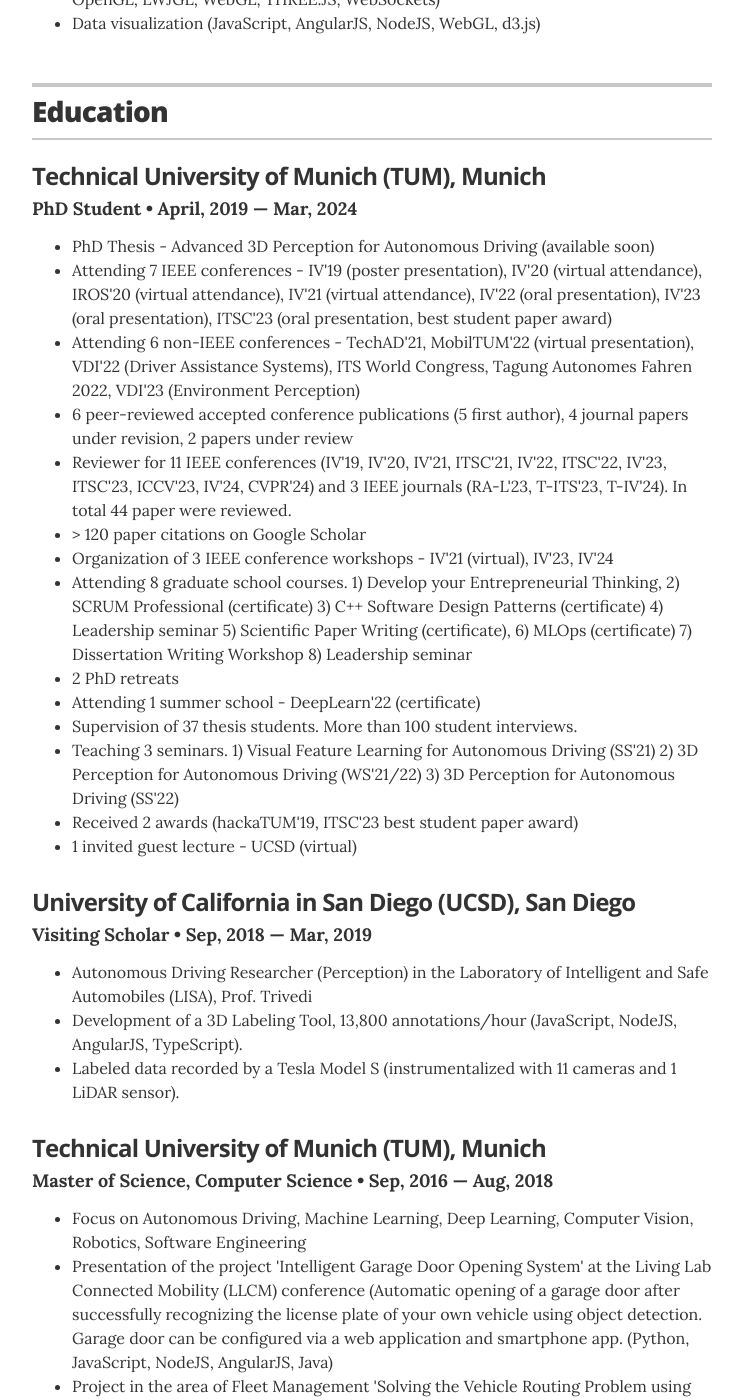
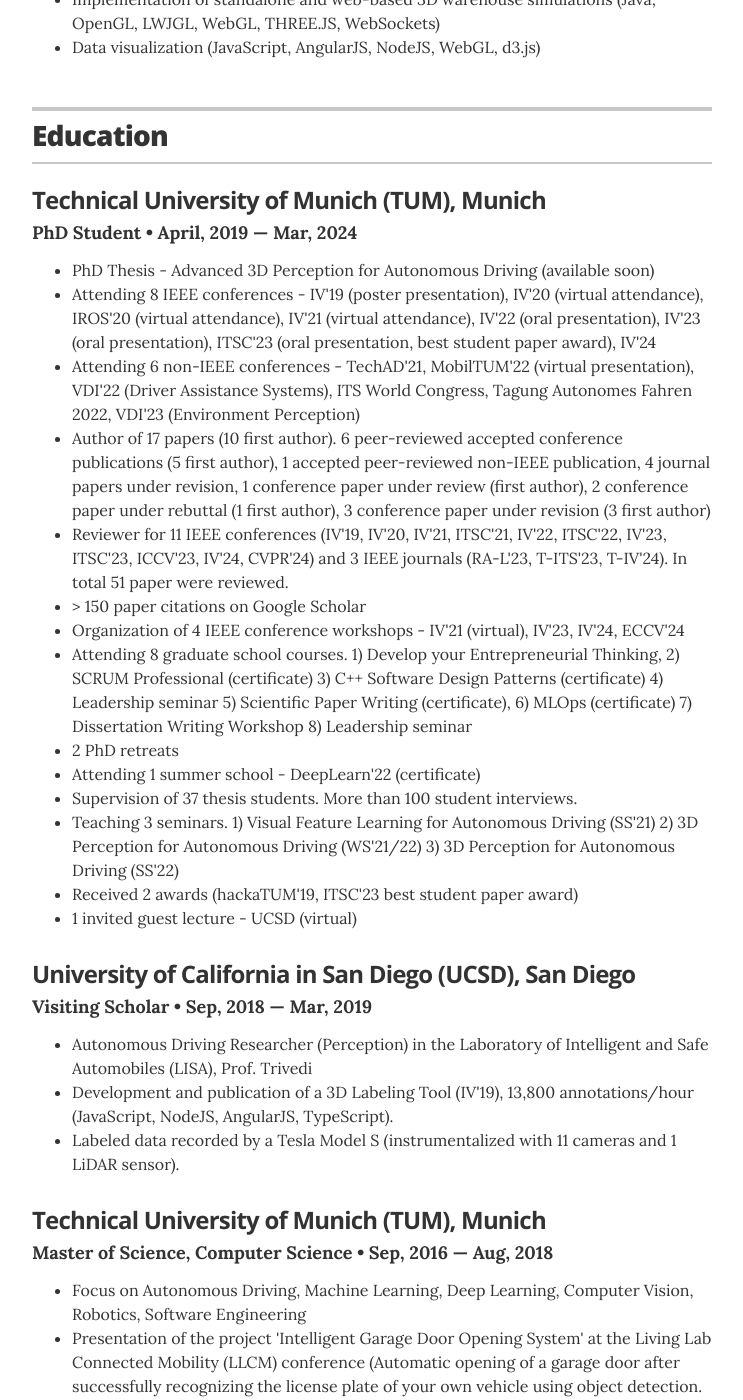
Before and after one commit to walzimmer/website, a Jekyll site: the page built from index.html, in a window 1280 px wide and 1400 px high, scrolled down 2559 px. Shown: the whole window, without its empty margins (268-1011 px from the left). Built offline with Jekyll 4.4.1, drawn with Linux system fonts in a browser that asks for light colours; some of the changed text lies outside the part shown.

```diff
--- a/_data/education.yml
+++ b/_data/education.yml
@@ -7,12 +7,12 @@
 #    - award: Summa Cumme Laude graduate
   summary: <ul class="resume-item-list">
     <li>PhD Thesis - Advanced 3D Perception for Autonomous Driving (available soon)</li>
-    <li>Attending 7 IEEE conferences - IV'19 (poster presentation), IV'20 (virtual attendance), IROS'20 (virtual attendance), IV'21 (virtual attendance), IV'22 (oral presentation), IV'23 (oral presentation), ITSC'23 (oral presentation, best student paper award)</li>
+    <li>Attending 8 IEEE conferences - IV'19 (poster presentation), IV'20 (virtual attendance), IROS'20 (virtual attendance), IV'21 (virtual attendance), IV'22 (oral presentation), IV'23 (oral presentation), ITSC'23 (oral presentation, best student paper award), IV'24</li>
     <li>Attending 6 non-IEEE conferences - TechAD'21, MobilTUM'22 (virtual presentation), VDI'22 (Driver Assistance Systems), ITS World Congress, Tagung Autonomes Fahren 2022, VDI'23 (Environment Perception)</li>
-    <li>6 peer-reviewed accepted conference publications (5 first author), 4 journal papers under revision, 2 papers under review</li>
-    <li>Reviewer for 11 IEEE conferences (IV'19, IV'20, IV'21, ITSC'21, IV'22, ITSC'22, IV'23, ITSC'23, ICCV'23, IV'24, CVPR'24) and 3 IEEE journals (RA-L'23, T-ITS'23, T-IV'24). In total 44 paper were reviewed.</li>
-    <li>> 120 paper citations on Google Scholar</li>
-    <li>Organization of 3 IEEE conference workshops - IV'21 (virtual), IV'23, IV'24</li>
+    <li>Author of 17 papers (10 first author). 6 peer-reviewed accepted conference publications (5 first author), 1 accepted peer-reviewed non-IEEE publication, 4 journal papers under revision, 1 conference paper under review (first author), 2 conference paper under rebuttal (1 first author), 3 conference paper under revision (3 first author)</li>
+    <li>Reviewer for 11 IEEE conferences (IV'19, IV'20, IV'21, ITSC'21, IV'22, ITSC'22, IV'23, ITSC'23, ICCV'23, IV'24, CVPR'24) and 3 IEEE journals (RA-L'23, T-ITS'23, T-IV'24). In total 51 paper were reviewed.</li>
+    <li>> 150 paper citations on Google Scholar</li>
+    <li>Organization of 4 IEEE conference workshops - IV'21 (virtual), IV'23, IV'24, ECCV'24</li>
     <li>Attending 8 graduate school courses. 1) Develop your Entrepreneurial Thinking, 2) SCRUM Professional (certificate) 3) C++ Software Design Patterns (certificate) 4) Leadership seminar 5) Scientific Paper Writing (certificate), 6) MLOps (certificate) 7) Dissertation Writing Workshop 8) Leadership seminar</li>
     <li>2 PhD retreats</li>
     <li>Attending 1 summer school - DeepLearn'22 (certificate)</li>
@@ -29,7 +29,7 @@
 #    - award: Summa Cumme Laude graduate
   summary: <ul class="resume-item-list">
     <li>Autonomous Driving Researcher (Perception) in the Laboratory of Intelligent and Safe Automobiles (LISA), Prof. Trivedi</li>
-    <li>Development of a 3D Labeling Tool, 13,800 annotations/hour (JavaScript, NodeJS, AngularJS, TypeScript).</li>
+    <li>Development and publication of a 3D Labeling Tool (IV'19), 13,800 annotations/hour (JavaScript, NodeJS, AngularJS, TypeScript).</li>
     <li>Labeled data recorded by a Tesla Model S (instrumentalized with 11 cameras and 1 LiDAR sensor).</li>
     </ul>
 
--- a/_data/experience.yml
+++ b/_data/experience.yml
@@ -10,7 +10,7 @@
     <li>Attending 4 trade fairs. 1) IAA'21 2) Automatica'22 3) IAA'23 4) Automatica'23</li>
     <li>Participation in 3 hackathons. 1) HackaTUM'19 (winner, certificate) 2) wirvsvirushackathon'20 (certificate) 3) HackaTUM'22 (certificate)</li>
     <li>3 training certificates. 1) Self-Driving Cars (coursera) 2) Visual Perception for Self-Driving Cars (coursera) 3) VDI ADAS Validation</li>
-    <li>3 talks. 1) ITS World Congress 2021 2) ITSC'23 panel discussion 3) Munich Data Geeks 2023</li>
+    <li>8 oral presentations. 1) IV'19, 2) ITS World Congress 2021, 3) IV'22, 4) MobilTUM'23, 5) IV'23 6) ITSC'23 workshop panel discussion 7) ITSC'23 oral presentation, 8) Munich Data Geeks 2023</li>
     <li>Open source software development with >600 github stars</li>
     </ul>
 
```
Also changed, not shown: _data/publications.yml (+17 -17 lines), _data/references.yml (+6 -6 lines), 1 other file.
